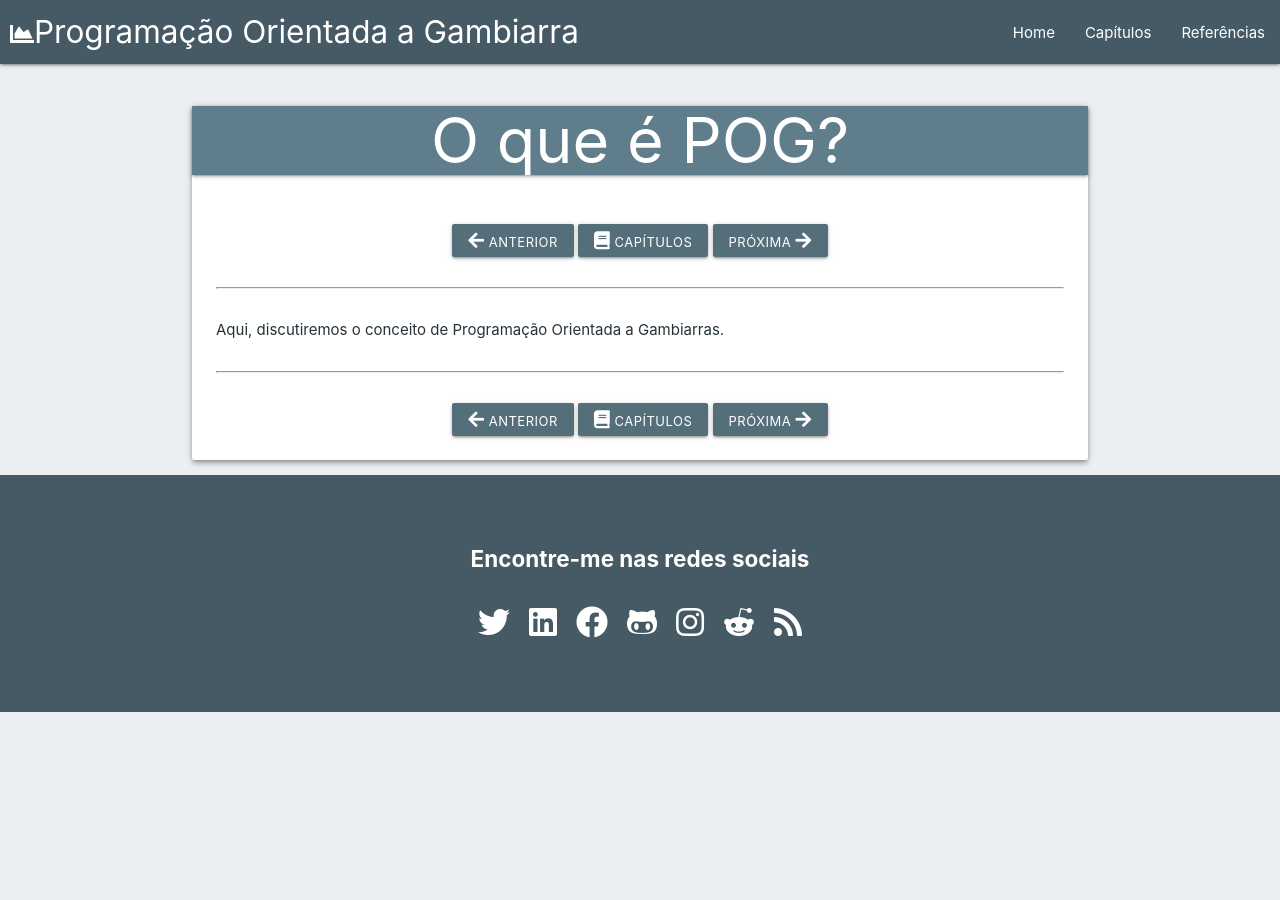
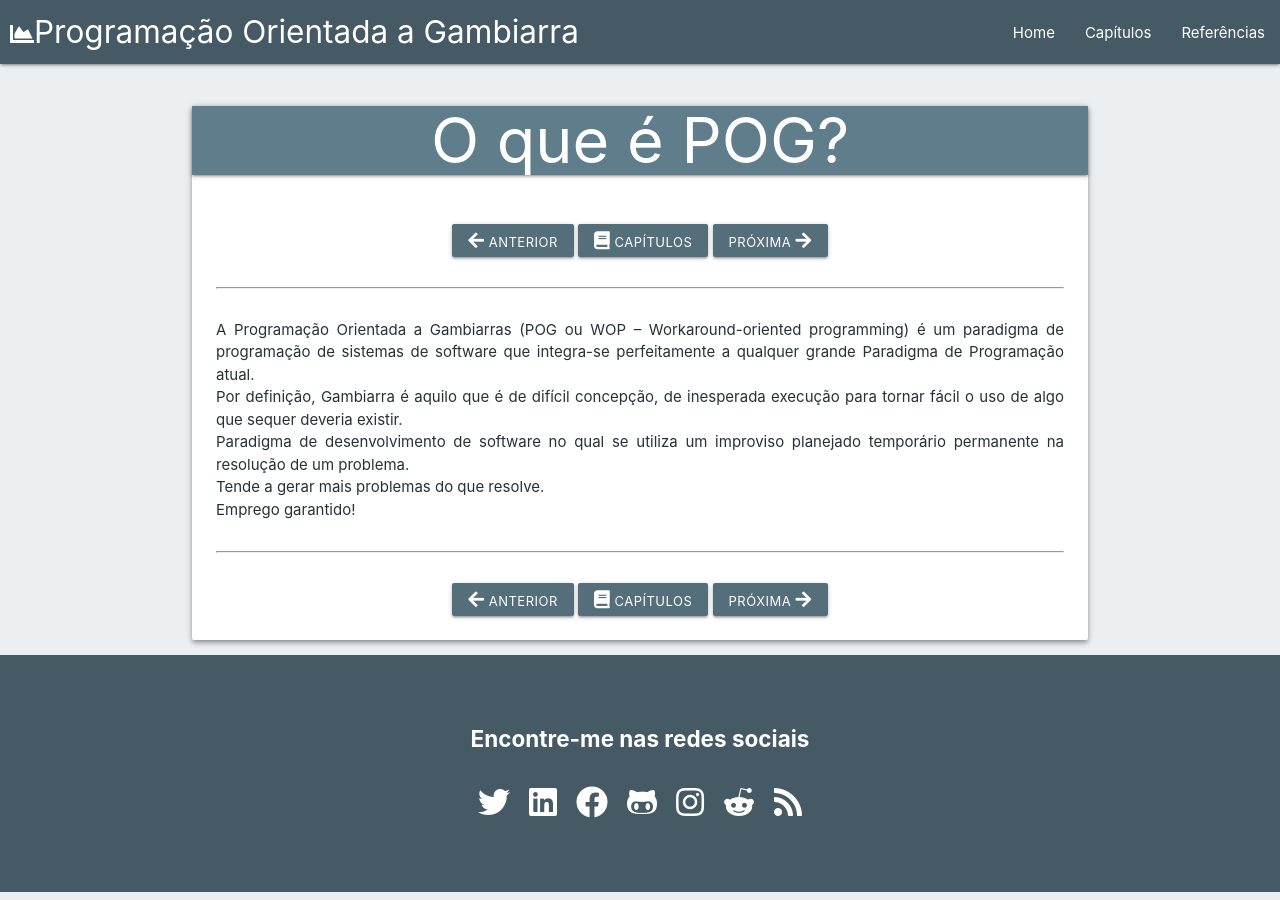
Before and after one commit to josenaldo/livro-pog-old, a Jekyll site: the page built from collections/_capitulos/o-que-e-pog.md, in a window 1280 px wide. Built offline with Jekyll 4.4.1, drawn with Linux system fonts in a browser that asks for light colours.

```diff
--- a/collections/_capitulos/o-que-e-pog.md
+++ b/collections/_capitulos/o-que-e-pog.md
@@ -2,6 +2,16 @@
 title: O que é POG?
 description: Porque é importante compreendermos o conceito de Programação Orientada a Gambiarra
 image:
+sentence: A culpa é do Hardware!
+sentence-author: Desenvolvedor de software sobre POG
 ---
 
-Aqui, discutiremos o conceito de Programação Orientada a Gambiarras.
+A Programação Orientada a Gambiarras (POG ou WOP – Workaround-oriented programming) é um paradigma de programação de sistemas de software que integra-se perfeitamente a qualquer grande Paradigma de Programação atual.
+
+Por definição, Gambiarra é aquilo que é de difícil concepção, de inesperada execução para tornar fácil o uso de algo que sequer deveria existir.
+
+Paradigma de desenvolvimento de software no qual se utiliza um improviso planejado temporário permanente na resolução de um problema.
+
+Tende a gerar mais problemas do que resolve.
+
+Emprego garantido!
```
Also changed, not shown: collections/_capitulos/historia.md (+2 -0 lines), collections/_capitulos/tecnicas.md (+6 -0 lines), referencias.md (+2 -0 lines), README.md, collections/_capitulos/introducao.md (line endings or trailing spaces).
